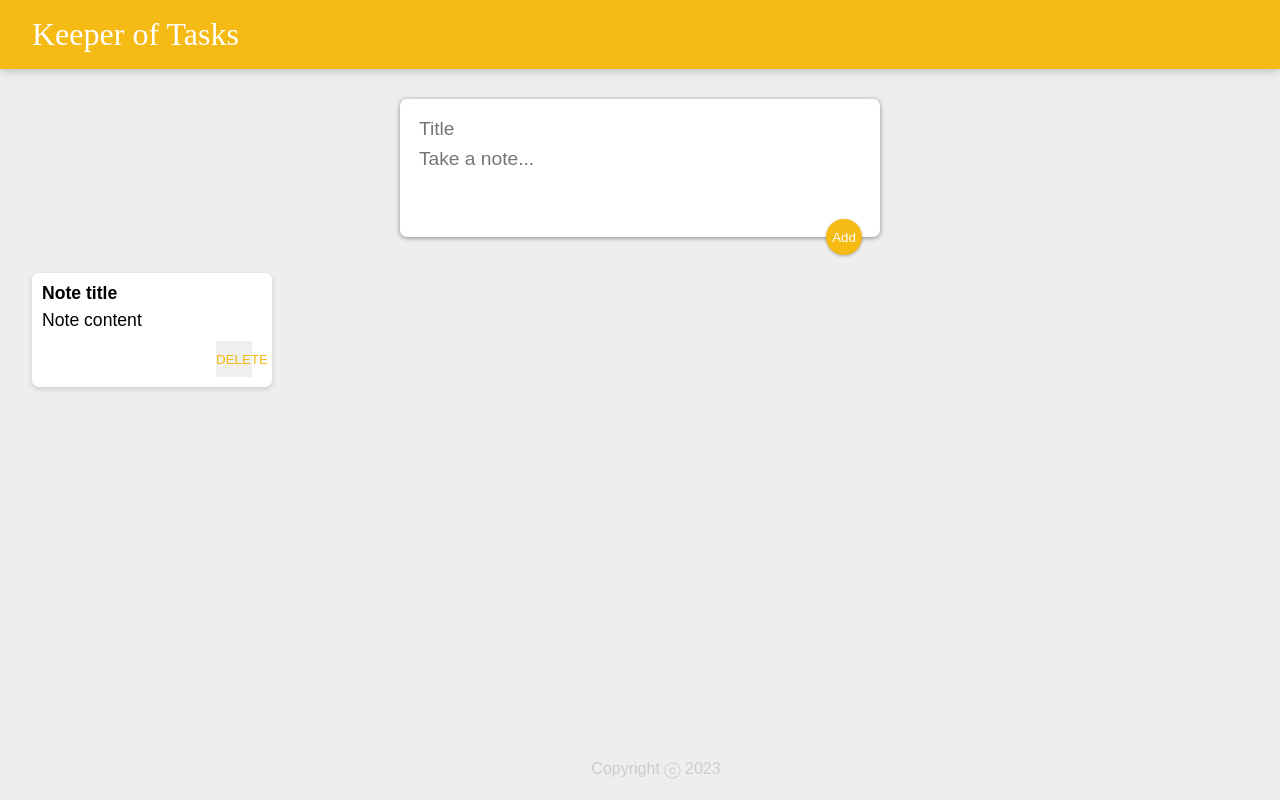
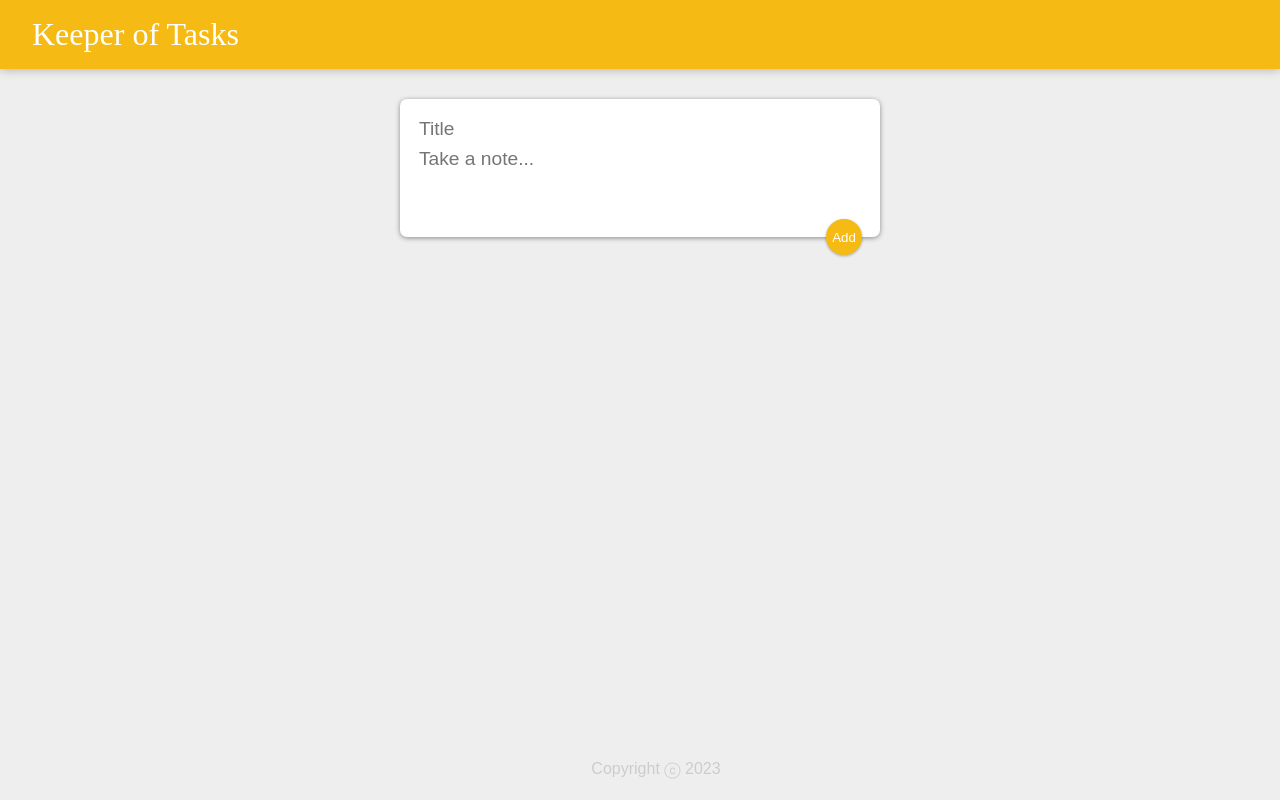
Before and after one commit to RacquelNinaDennison/to_do_list, a React app in the folder to_do_list/: page / in a window 1280 px wide. Built offline with nearby package versions, Linux system fonts and the light colour scheme; the HTML template or start-up script is replaced by a standard one.

Commit message:
Added the functionality in order to delete notes

```diff
--- a/to_do_list/src/App.jsx
+++ b/to_do_list/src/App.jsx
@@ -12,6 +12,14 @@ function App() {
 		});
 	}
 
+	function deleteItem(id) {
+		updateNotes((prevNotes) => {
+			return prevNotes.filter((_notes, index) => {
+				return index !== id;
+			});
+		});
+	}
+
 	return (
 		<div>
 			<Header />
@@ -23,10 +31,10 @@ function App() {
 						key={index}
 						title={note.title}
 						content={note.content}
+						deleteItem={deleteItem}
 					/>
 				);
 			})}
-			<Note key={1} title='Note title' content='Note content' />
 			<Footer />
 		</div>
 	);
--- a/to_do_list/src/components/Note.jsx
+++ b/to_do_list/src/components/Note.jsx
@@ -1,11 +1,14 @@
 import React from "react";
 
 const Note = (props) => {
+	function handleClick() {
+		props.deleteItem(props.id);
+	}
 	return (
 		<div className='note'>
 			<h1>{props.title}</h1>
 			<p>{props.content}</p>
-			<button>DELETE</button>
+			<button onClick={handleClick}>DELETE</button>
 		</div>
 	);
 };
```
